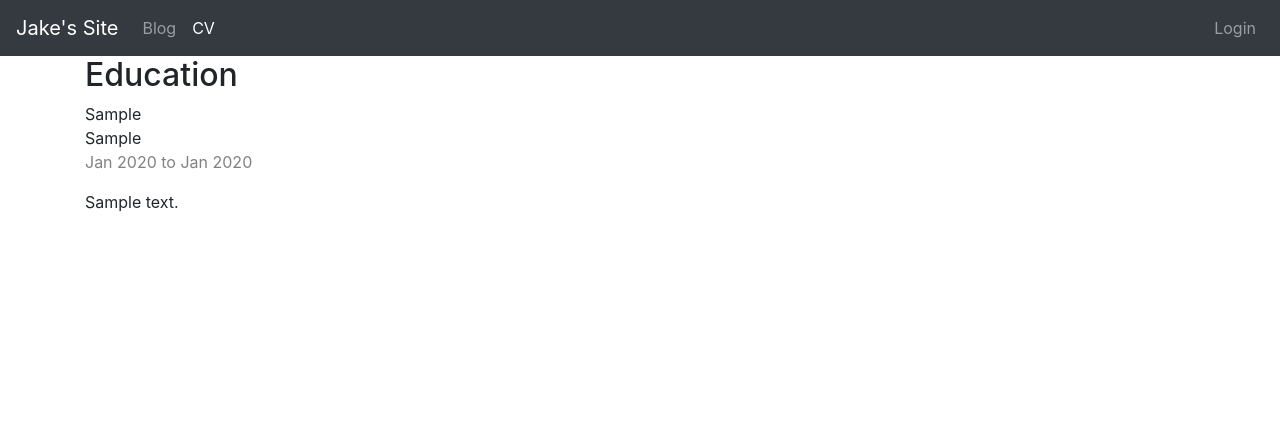
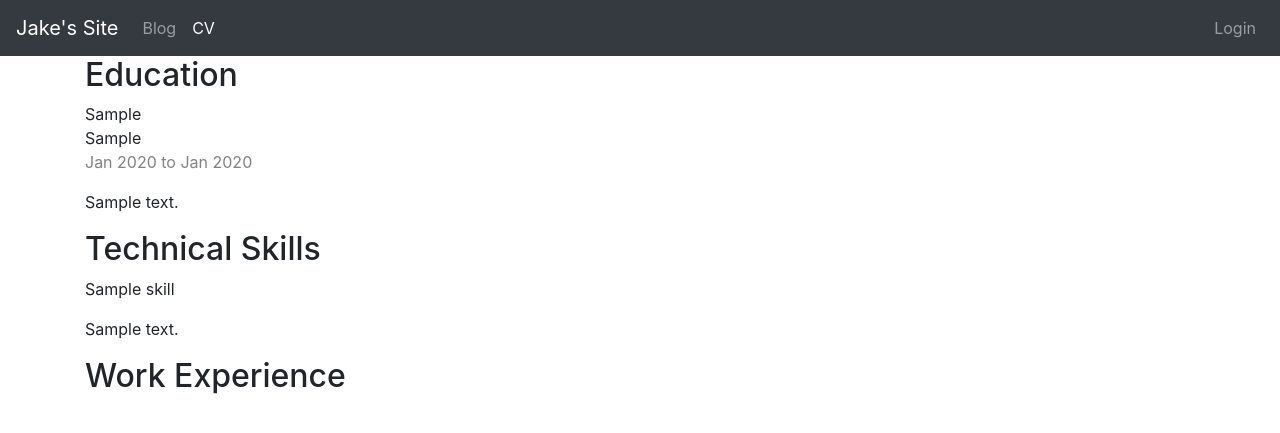
Before and after one commit to JakeStewart201/bridging-coursework, a Django app: page /cv/ in a window 1280 px wide. Shown: the top 433 px of the page. Run offline with Django 3.2, Linux system fonts and the light colour scheme; tables that the repository leaves empty hold one stand-in row (values such as "Sample post"); data that the repository does not hold is empty; some libraries are stand-ins or nearby versions.

Commit message:
Added the minimum functionality to pass skills test

```diff
--- a/cv/admin.py
+++ b/cv/admin.py
@@ -1,5 +1,6 @@
 from django.contrib import admin
-from .models import Qualification, Job
+from .models import Qualification, Job, Skill
 
 admin.site.register(Qualification)
 admin.site.register(Job)
+admin.site.register(Skill)
--- a/cv/functional_tests.py
+++ b/cv/functional_tests.py
@@ -38,7 +38,7 @@
         skill_list = self.browser.find_element_by_id('skills')
         skills = skill_list.find_elements_by_class_name('skill')
         self.assertTrue(
-            any(skill.find_element_by_class_name('name').text == 'Python' for skill in skills)
+            any('Python' in skill.text for skill in skills)
         )
 
         #Can read interests
--- a/cv/models.py
+++ b/cv/models.py
@@ -11,6 +11,14 @@
     def __str__(self):
         return self.institution
 
+class Skill(models.Model):
+    name = models.CharField(max_length=200)
+    text = models.TextField()
+    importance = models.PositiveIntegerField()
+
+    def __str__(self):
+        return self.name
+
 class Job(models.Model):
     employer = models.CharField(max_length=200)
     job_title = models.CharField(max_length=200)
--- a/cv/templates/cv/cv_page.html
+++ b/cv/templates/cv/cv_page.html
@@ -21,9 +21,20 @@
             </div>
         {% endfor %}
     </div>
+    <div id="skills">
+        <h2>Technical Skills</h2>
+        {% for skill in skills %}
+            <div class="skill">
+                <div class="name">
+                    {{ skill.name }}
+                </div>
+                <p>{{ skill.text | linebreaksbr | markdown | safe }}</p>
+            </div>
+        {% endfor %}
+    </div>
     <div id="employment_history">
+        <h2>Work Experience</h2>
         {% for job in jobs %}
-        <h2>Work Experience</h2>
             <div class="job">
                 <div class="employer">
                     {{ job.employer }}
--- a/cv/views.py
+++ b/cv/views.py
@@ -1,8 +1,9 @@
 from django.shortcuts import render
 
-from .models import Qualification, Job
+from .models import Qualification, Job, Skill
 
 def cv_page(request):
     qualifications = Qualification.objects.order_by('start_date')
     jobs = Job.objects.order_by('start_date')
-    return render(request, 'cv/cv_page.html', {'qualifications': qualifications, 'jobs': jobs})
+    skills = Skill.objects.order_by('importance')
+    return render(request, 'cv/cv_page.html', {'qualifications': qualifications, 'jobs': jobs, 'skills': skills})
```
